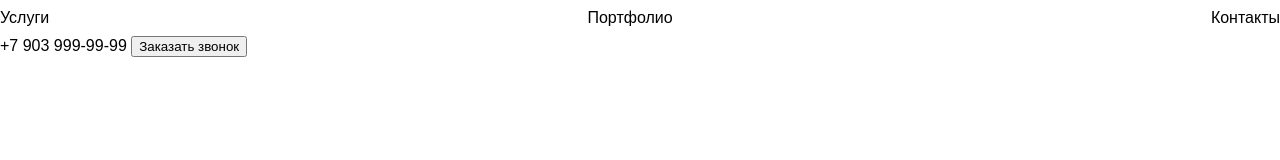
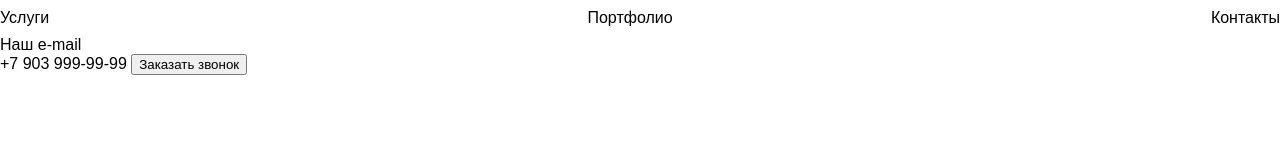
Before and after one commit to KBogacheva/special-app, a plain HTML site: page index.html in a window 1280 px wide. Drawn offline with Linux system fonts and the light colour scheme.

Commit message:
edded e-mail

```diff
--- a/index.html
+++ b/index.html
@@ -16,6 +16,9 @@
             <a href="#portfolio">Портфолио</a>
             <a href="#contacts">Контакты</a>
         </nav>
+ 	<div>
+          Наш e-mail
+        </div>
         <div>
             <a href="tel:+79039999999">+7 903 999-99-99</a>
             <button>Заказать звонок</button>
```
Also changed, not shown: 1 other file.
